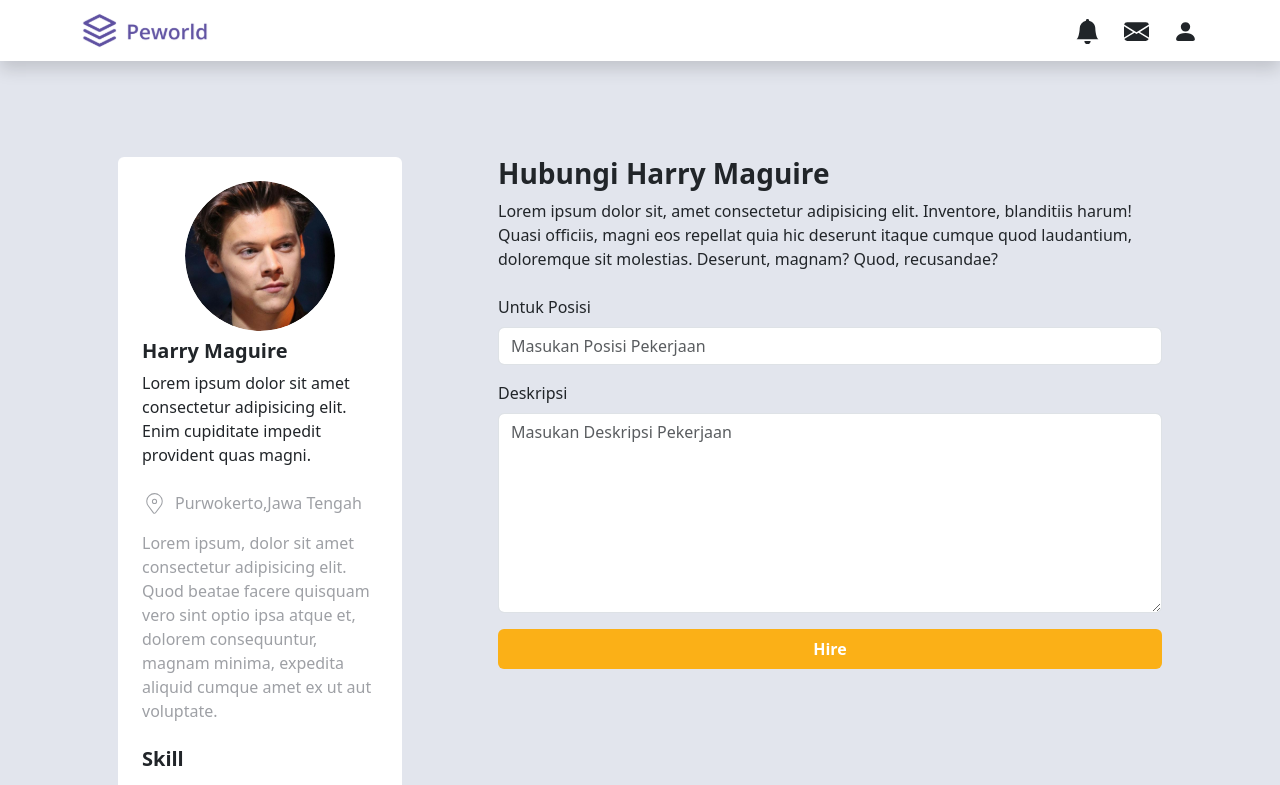
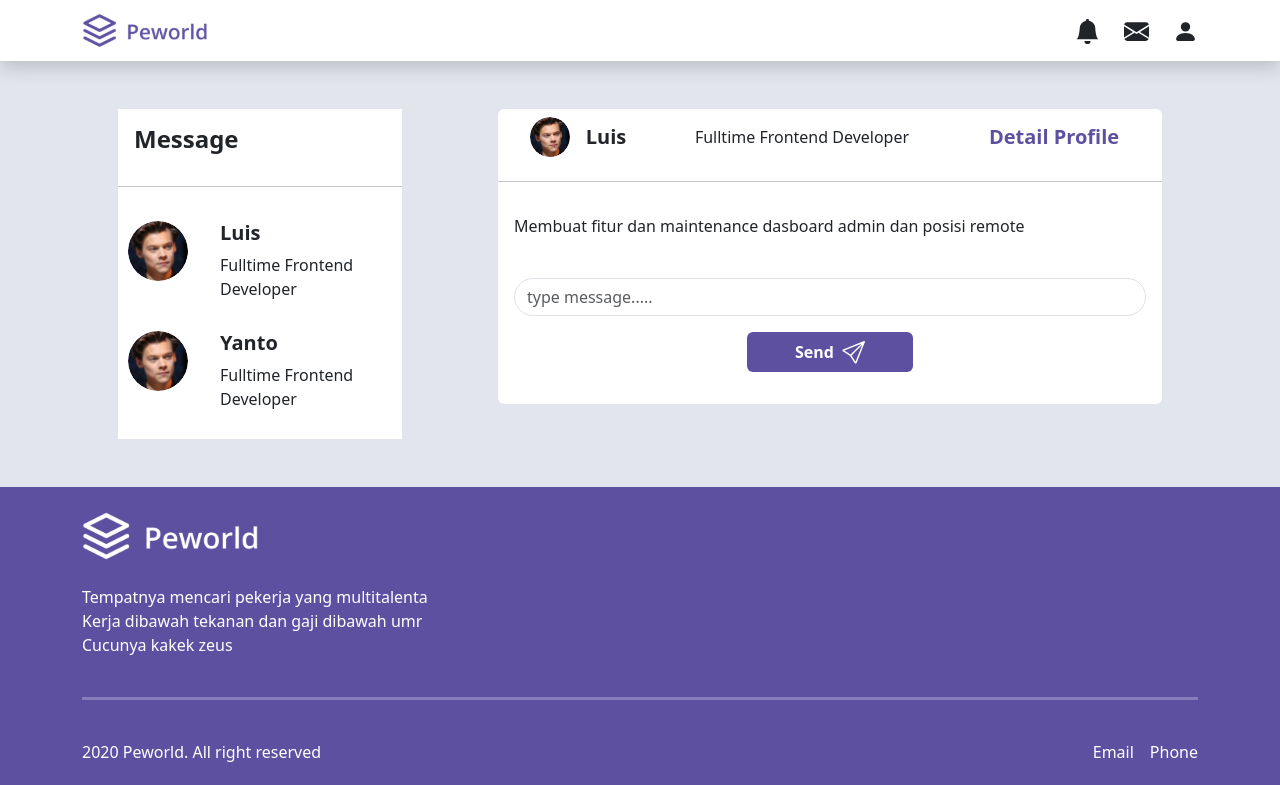
Before and after one commit to ariffebri22/HirejobFE, a React (Vite) app: page / in a window 1280 px wide. Shown: the top 785 px of the page. Built offline with nearby package versions, Linux system fonts and the light colour scheme.

Commit message:
slicing ui chat page

```diff
--- a/src/pages/Chat/index.jsx
+++ b/src/pages/Chat/index.jsx
@@ -0,0 +1,124 @@
+import { Fragment, useState } from "react";
+import { Container, Row, Col, Form } from "react-bootstrap";
+import Navbar from "../../components/Navbar/index";
+import Footer from "../../components/Footer/index";
+import user from "../../assets/img/user.svg";
+import "../../style/style.css";
+import { BsSend } from "react-icons/bs";
+
+const Index = () => {
+  const [isActive, setIsActive] = useState(false);
+
+  const handleClick = (index) => {
+    setIsActive(index === isActive ? null : index);
+  };
+
+  const users = [
+    { name: "Luis", role: "Fulltime Frontend Developer" },
+    { name: "Yanto", role: "Fulltime Frontend Developer" },
+  ];
+  return (
+    <Fragment>
+      <Navbar />
+      <Container my-5>
+        <Row>
+          <Col col md={4} className="p-5">
+            <div style={{ backgroundColor: "#FFFFFF" }}>
+              <h4 className="fw-bold p-3">Message</h4>
+              <hr />
+              <div className="py-2">
+                {users.map((item, index) => (
+                  <div
+                    key={index}
+                    className={`user-card ${
+                      isActive === index ? "active" : ""
+                    }`}
+                    onClick={() => handleClick(index)}
+                  >
+                    <img
+                      src={user}
+                      alt="user"
+                      width={60}
+                      height={60}
+                      className="rounded-circle object-fit-cover"
+                    />
+                    <div>
+                      <h5 className="fw-bold">{item.name}</h5>
+                      <p className="m-0">{item.role}</p>
+                    </div>
+                  </div>
+                ))}
+              </div>
+            </div>
+          </Col>
+          <Col md={8} className="p-5">
+            <div style={{ backgroundColor: "#FFFFFFFF" }} className="rounded">
+              <Row className="p-2">
+                <Col
+                  md={3}
+                  className="d-flex gap-3 align-items-center justify-content-center"
+                >
+                  <img
+                    src={user}
+                    alt="user"
+                    width={40}
+                    height={40}
+                    className="rounded-circle object-fit-cover"
+                  />
+                  <h5 className="fw-bold m-0 text-center">Luis</h5>
+                </Col>
+                <Col
+                  md={5}
+                  className="d-flex justify-content-center align-items-center"
+                >
+                  <p className="m-0">Fulltime Frontend Developer</p>
+                </Col>
+                <Col
+                  md={4}
+                  className="d-flex justify-content-center align-items-center"
+                >
+                  <h5 className="fw-bold m-0" style={{ color: " #5e50a1" }}>
+                    Detail Profile
+                  </h5>
+                </Col>
+              </Row>
+              <hr />
+              <div className="p-3">
+                <p>
+                  Membuat fitur dan maintenance dasboard admin dan posisi remote
+                </p>
+                <div>
+                  <Form>
+                    <div className="my-3">
+                      <Form.Label htmlFor="formchat"></Form.Label>
+                      <Form.Control
+                        type="text"
+                        placeholder="type message....."
+                        style={{ backgroundColor: "#FFFFF" }}
+                        className="form-focus rounded-pill"
+                      />
+                      <div className="d-flex justify-content-center my-3">
+                        <button
+                          type="submit"
+                          className="border border-0 rounded py-2 px-5 gap-2 d-flex m-0 align-items-center fw-bold text-white"
+                          style={{ backgroundColor: " #5e50a1" }}
+                        >
+                          Send
+                          <BsSend size={23} />
+                        </button>
+                      </div>
+                    </div>
+                  </Form>
+                </div>
+              </div>
+            </div>
+          </Col>
+        </Row>
+      </Container>
+
+      <Footer />
+    </Fragment>
+  );
+};
+
+export default Index;
--- a/src/router/App.jsx
+++ b/src/router/App.jsx
@@ -1,11 +1,12 @@
 import { Fragment } from "react";
-import Hire from "../pages/Home/Hire/index";
+// import Hire from "../pages/Home/Hire/index";
+import ChatPage from "../pages/Chat/index";
 import "../style/style.css";
 
 function App() {
   return (
     <Fragment>
-      <Hire />
+      <ChatPage />
     </Fragment>
   );
 }
--- a/src/style/style.css
+++ b/src/style/style.css
@@ -86,3 +86,18 @@ body {
   border-color: #5e50a1;
   box-shadow: 0 0 5px #34296b;
 }
+
+/* Chat page  */
+
+.user-card {
+  display: flex;
+  gap: 2rem;
+  padding: 10px;
+  background-color: var(--user-card-background, initial);
+  cursor: pointer;
+  margin-bottom: 10px;
+}
+
+.user-card.active {
+  --user-card-background: #fbb017;
+}
```
